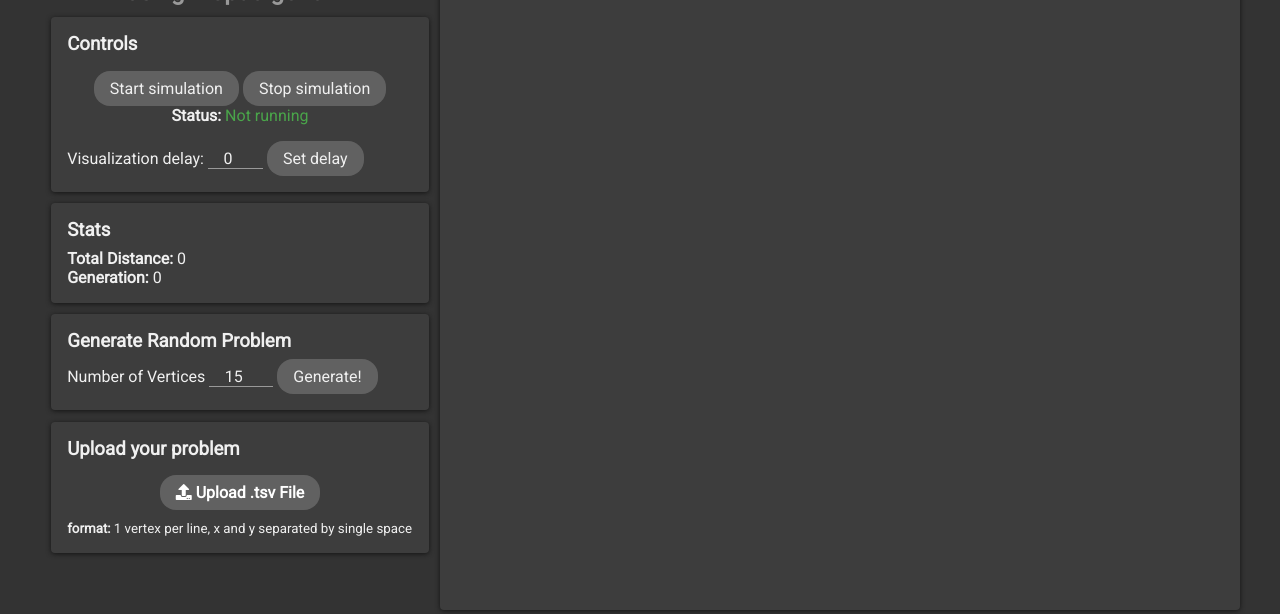
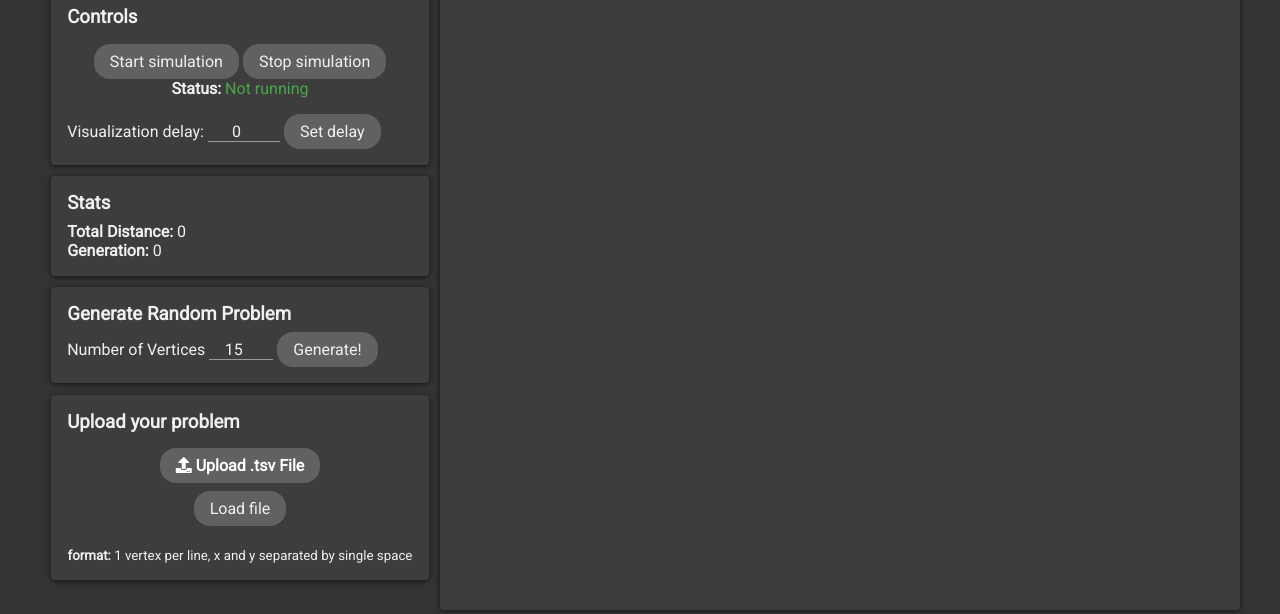
Before and after one commit to devalberg/travelling-sales-person, a website: page index.html in a window 1280 px wide. Shown: the part 190-804 px from the top of the page. Drawn offline with Linux system fonts and the light colour scheme.

Commit message:
fixed styling for upload

```diff
--- a/index.html
+++ b/index.html
@@ -34,7 +34,7 @@
 
                 <form id="set-delay-form">
                     <label for="delay">Visualization delay:</label>
-                    <input id="delay" type="number" min="0" max="100" value="0" />
+                    <input id="delay" type="number" min="0" max="10000" value="0" />
                     <button type="submit">Set delay</button>
                 </form>
 
@@ -49,18 +49,23 @@
             <form id="random-problem-form" class="section">
                 <h3>Generate Random Problem</h3>
                 <label for="vertices">Number of Vertices</label>
-                <input id="vertices" type="number" min="4" max="2000" value="15" />
+                <input id="vertices" type="number" min="4" max="1000" value="15" />
                 <button type="submit">Generate!</button>
             </form>
 
-            <form id="upload-problem" class="section">
+            <div class="section">
                 <h3>Upload your problem</h3>
-                <div class="upload-group">
-                    <input type="file" id="user-file" />
-                    <label for="user-file"><i class="fas fa-upload"></i> Upload .tsv File</label>
-                </div>
-                <small><b>format:</b> 1 vertex per line, x and y separated by single space</small>
-            </form>
+                <form id="upload-problem">
+                    <div class="upload-group">
+                        <input type="file" id="user-file" />
+                        <label for="user-file" id="user-file-label"><i class="fas fa-upload"></i> Upload .tsv File</label>
+                    </div>
+                    <button type="submit">Load file</button>
+                    <br>
+                    <br>
+                    <small><b>format:</b> 1 vertex per line, x and y separated by single space</small>
+                </form>
+            </div>
 
         </div>
 
--- a/styles/style.css
+++ b/styles/style.css
@@ -84,6 +84,10 @@ input[type="number"]:focus {
     text-align: center;
 }
 
+#upload-problem {
+    text-align: center;
+}
+
 #user-file {
     width: 0.1px;
     height: 0.1px;
```
